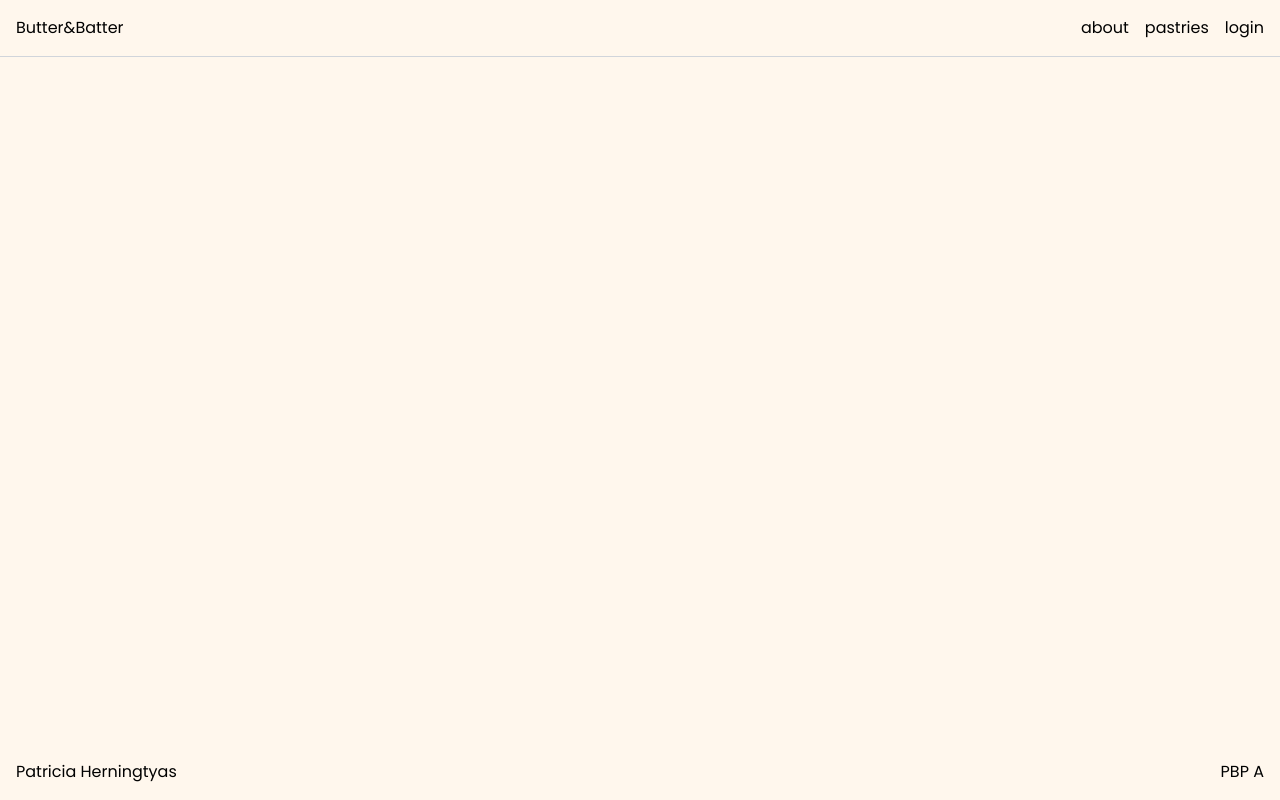
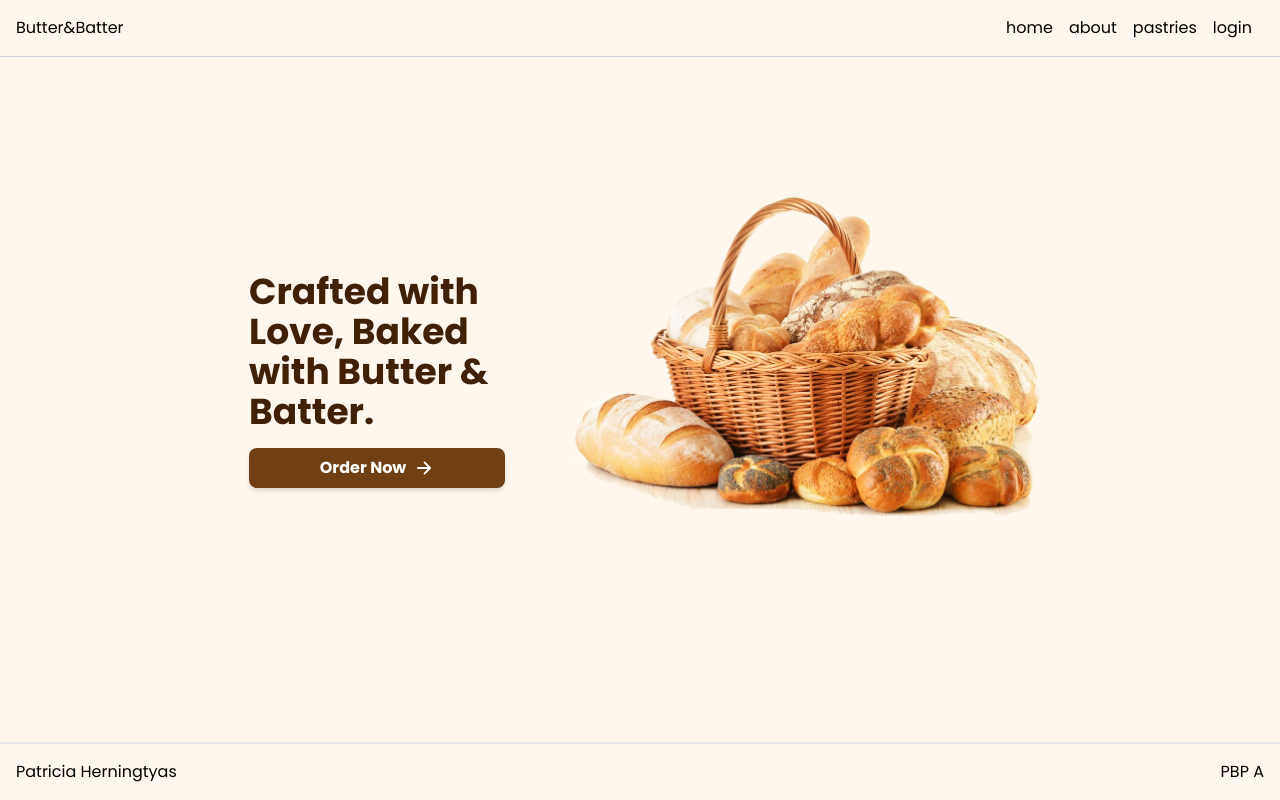
Before and after one commit to patriciatyas/butter-and-batter, a Django app: page / in a window 1280 px wide. Run offline with Django 4.2, Linux system fonts and the light colour scheme; some libraries are stand-ins or nearby versions.

Commit message:
add landing page

```diff
--- a/main/templates/landing_page.html
+++ b/main/templates/landing_page.html
@@ -1,4 +1,5 @@
 <!DOCTYPE html>
+
 <html lang="en">
 <head>
     <meta charset="UTF-8">
@@ -11,11 +12,38 @@
 </head>
 <body class="bg-orange-50 font-poppins ">
     {% extends 'base.html' %}
+    {% load static %}
     {% block content %}
-    {% load humanize %}
 
+    <!-- mobile view-->
+    <div class="flex flex-col items-center md:hidden">
+        <h1 class="text-4xl font-extrabold pt-16 px-10 text-center text-yellow-950">Crafted with Love, Baked with Butter & Batter.</h1>
+        <div class="pt-14 pb-14">
+            <img src="{% static 'image/bakery.png' %}" alt="croissant" class="w-[300px]">
+        </div>
+        <a href="/login" class="block">
+            <button class="bg-yellow-900 text-white font-semibold py-2 px-4 rounded-lg shadow-md hover:bg-red-900 flex flex-row justify-center items-center w-full">
+                Order Now
+                <ion-icon name="arrow-forward-outline" class="text-xl pl-2"></ion-icon>
+            </button>
+        </a>
+    </div>
 
-
+    <!-- desktop view-->
+    <div class="hidden md:flex md:flex-row md:items-center md:pt-10 md:justify-center md:items-center">
+        <div class="flex-col ml-32 mr-12">
+        <h1 class="text-4xl font-extrabold w-64 pt-10 pb-4 text-left text-yellow-950">Crafted with Love, Baked with Butter & Batter.</h1>
+        <div class="bg-yellow-900 w-64 text-white font-semibold py-2 rounded-lg shadow-md hover:bg-red-900 flex flex-row justify-center items-center">
+            <a href="{% url 'main:login' %}" class="">
+                Order Now
+            </a>
+            <ion-icon name="arrow-forward-outline" class="text-xl pl-2"></ion-icon>
+        </div>
+        </div>
+        <div class="pt-16 pb-14 pr-24">
+            <img src="{% static 'image/bakery.png' %}" alt="croissant" class="w-[510px]">
+        </div>
+    </div>
     {% endblock content %}
 </body>
 </html>
--- a/templates/base.html
+++ b/templates/base.html
@@ -7,6 +7,7 @@
         <meta name="viewport" content="width=device-width, initial-scale=1.0" />
         <script src="https://cdn.tailwindcss.com"></script>
         <link href="https://fonts.googleapis.com/css2?family=Poppins:wght@400;500;700&display=swap" rel="stylesheet">
+        <link rel="stylesheet" href="{% static 'css/global.css' %}"/>
         {% block meta %} {% endblock meta %}
 
         <style>
@@ -31,8 +32,9 @@
                     <ion-icon name="menu-outline" class="text-3xl cursor-pointer "></ion-icon>
                 </div>
 
-                <!-- desktop menu -->
-                <ul class="hidden md:flex items-center md:space-x-4">
+                <!-- desktop view -->
+                <ul class="hidden md:flex items-center md:space-x-4 md:pr-3">
+                    <a href="/"><li>home</li></a>
                     <a href="#"><li>about</li></a>
                     <a href="/"><li>pastries</li></a>
                     {% if user.is_authenticated %}
@@ -50,10 +52,11 @@
             </div>
         </div>
 
-        <!-- mobile menu -->
+        <!-- mobile view-->
         <div class="mobile-menu hidden md:hidden  px-4 w-full md:max-w-full">
             <div class="pt-2 pb-4 space-y-1">
                 <ul class="">
+                    <a href="/" class="hover:text-yellow-950"><li>home</li></a>
                     <a href="#" class="hover:text-yellow-950"><li>about</li></a>
                     <a href="/" class="hover:text-yellow-950"><li>pastries</li></a>
                 </ul>
@@ -86,7 +89,7 @@
 
 
     <footer class="">
-        <div class="fixed bottom-0 px-4 justify-between w-full bottom-0  flex flex-row py-4 ">
+        <div class="fixed border-t-2 bottom-0 px-4 justify-between w-full bottom-0  flex flex-row py-4 ">
             <p>Patricia Herningtyas</p>
             <p>PBP A</p>
         </div>
```
Also changed, not shown: butter_and_batter/settings.py (+8 -1 lines), static/image/bakery.png (added), static/image/croissant.png (added).
